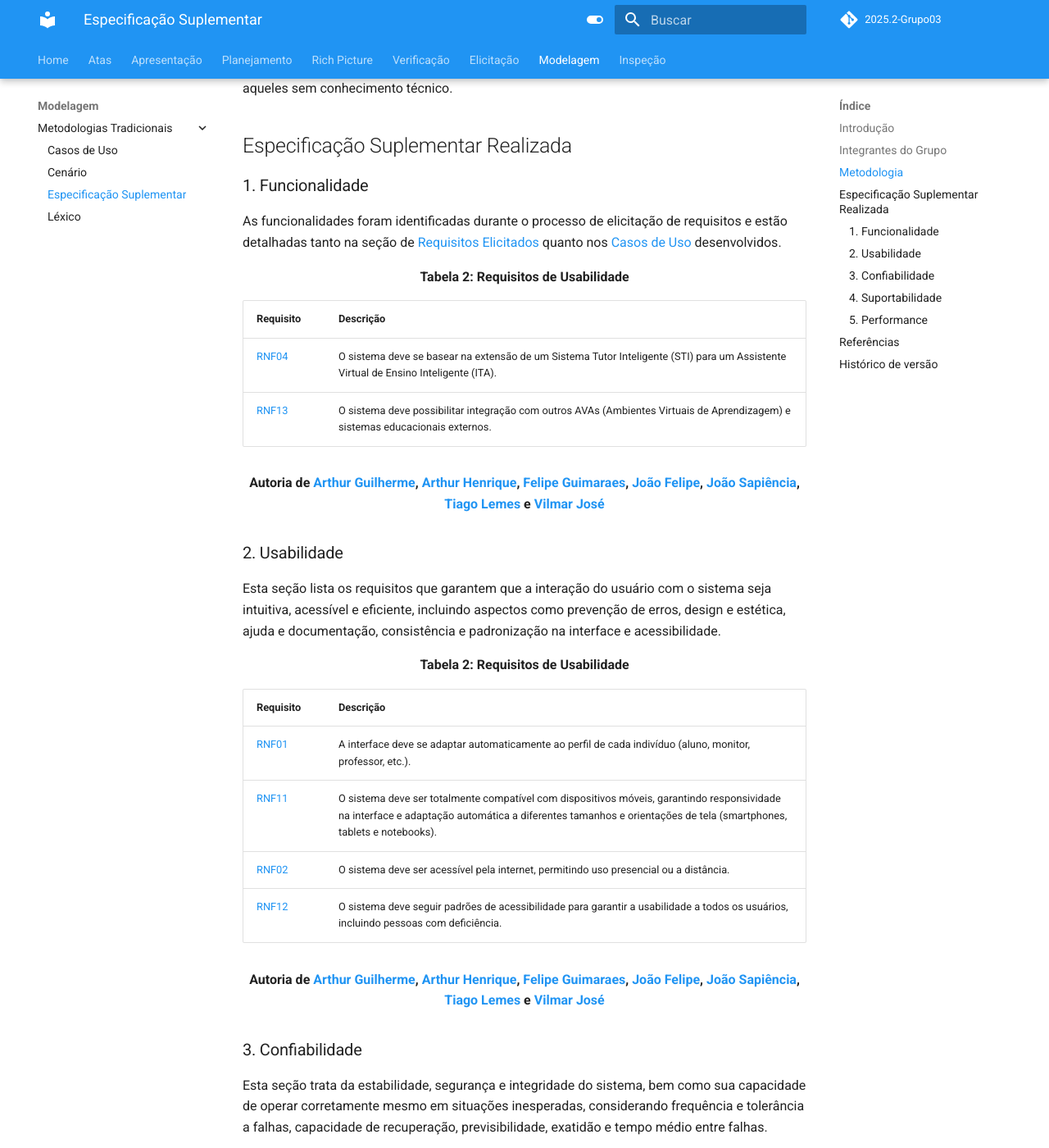
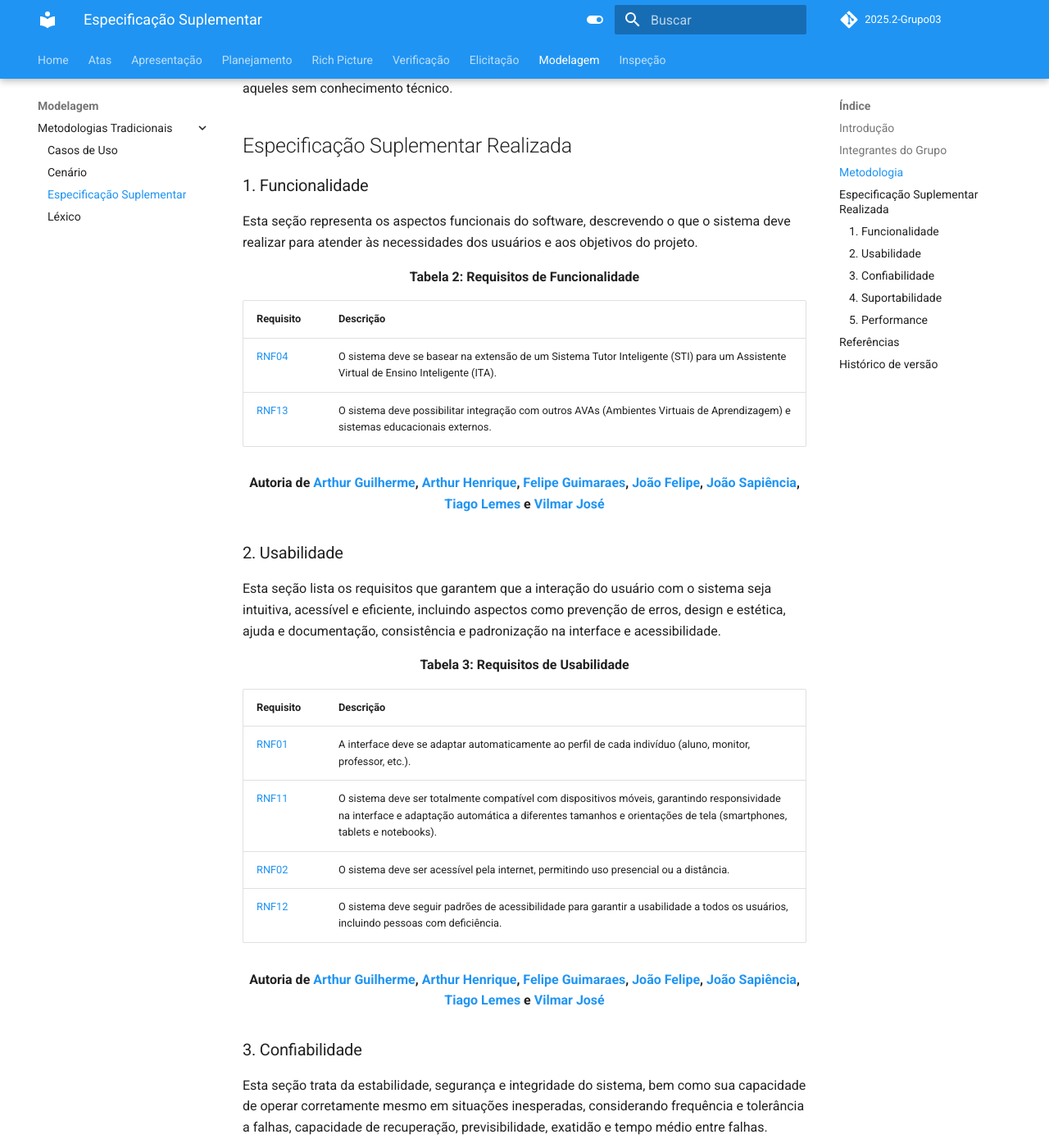
Before and after one commit to Requisitos-de-Software/2025.2-Grupo03, an MkDocs documentation site: the page built from docs/Modelagem/especificacao_suplementar.md, in a window 1280 px wide and 1400 px high, scrolled down 1759 px. Shown: the whole window at 82% size. Built offline with MkDocs 1.6.1 and Material for MkDocs 9.7.7, drawn with Linux system fonts in a browser that asks for light colours; comment, search, counter and statistics services are not loaded; some of the changed text lies outside the part shown.

Commit message:
Update especificacao_suplementar.md

```diff
--- a/docs/Modelagem/especificacao_suplementar.md
+++ b/docs/Modelagem/especificacao_suplementar.md
@@ -38,8 +38,9 @@ A estrutura foi adaptada às particularidades do projeto, utilizando uma linguag
 ## Especificação Suplementar Realizada
 
 ### 1. Funcionalidade
-As funcionalidades foram identificadas durante o processo de elicitação de requisitos e estão detalhadas tanto na seção de [Requisitos Elicitados](https://requisitos-de-software.github.io/2025.2-Grupo03/Elicitacao/requisitos_elicitados/) quanto nos [Casos de Uso](https://requisitos-de-software.github.io/2025.2-Grupo03/Modelagem/casos_de_uso/) desenvolvidos.
-<div align="center"><strong>Tabela 2: Requisitos de Usabilidade</strong></div>
+Esta seção representa os aspectos funcionais do software, descrevendo o que o sistema deve realizar para atender às necessidades dos usuários e aos objetivos do projeto.
+
+<div align="center"><strong>Tabela 2: Requisitos de Funcionalidade</strong></div>
 
 | **Requisito** | **Descrição** |
 | ------------------- | ---------------- |
@@ -63,7 +64,7 @@ As funcionalidades foram identificadas durante o processo de elicitação de req
 ### 2. Usabilidade
 Esta seção lista os requisitos que garantem que a interação do usuário com o sistema seja intuitiva, acessível e eficiente, incluindo aspectos como prevenção de erros, design e estética, ajuda e documentação, consistência e padronização na interface e acessibilidade.
 
-<div align="center"><strong>Tabela 2: Requisitos de Usabilidade</strong></div>
+<div align="center"><strong>Tabela 3: Requisitos de Usabilidade</strong></div>
 
 | **Requisito** | **Descrição** |
 | ------------------- | ---------------- |
@@ -89,7 +90,7 @@ Esta seção lista os requisitos que garantem que a interação do usuário com
 ### 3. Confiabilidade
 Esta seção trata da estabilidade, segurança e integridade do sistema, bem como sua capacidade de operar corretamente mesmo em situações inesperadas, considerando frequência e tolerância a falhas, capacidade de recuperação, previsibilidade, exatidão e tempo médio entre falhas.
 
-<div align="center"><strong>Tabela 3: Requisitos de Confiabilidade</strong></div>
+<div align="center"><strong>Tabela 4: Requisitos de Confiabilidade</strong></div>
 
 | **Requisito** | **Descrição** |
 | ------------------- | ---------------- |
@@ -113,7 +114,7 @@ Esta seção trata da estabilidade, segurança e integridade do sistema, bem com
 ### 4. Suportabilidade
 Esta seção descreve os requisitos relacionados à facilidade de manutenção, evolução e adaptabilidade do sistema, incluindo aspectos como testabilidade, escalabilidade, internacionalização e extensibilidade.
 
-<div align="center"><strong>Tabela 4: Requisitos de Suportabilidade</strong></div>
+<div align="center"><strong>Tabela 5: Requisitos de Suportabilidade</strong></div>
 
 | **Requisito** | **Descrição** |
 | ------------------- | ---------------- |
@@ -137,7 +138,7 @@ Esta seção descreve os requisitos relacionados à facilidade de manutenção,
 ### 5. Performance
 Esta seção trata dos requisitos relacionados ao desempenho do sistema, incluindo eficiência sob diferentes condições, tempo de resposta, uso de memória, utilização da CPU, capacidade de processamento e disponibilidade da aplicação.
 
-<div align="center"><strong>Tabela 5: Requisitos de Performance</strong></div>
+<div align="center"><strong>Tabela 6: Requisitos de Performance</strong></div>
 
 | **Requisito** | **Descrição** |
 | ------------------- | ---------------- |
```
